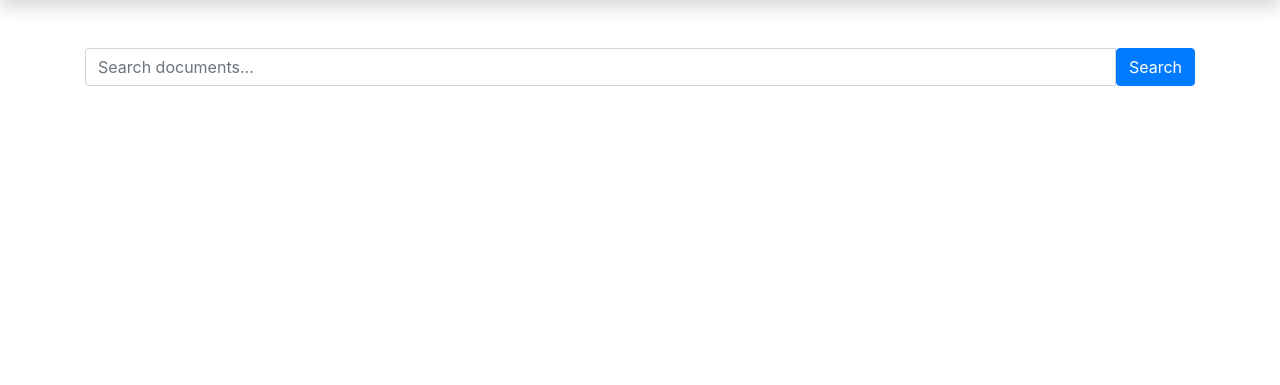
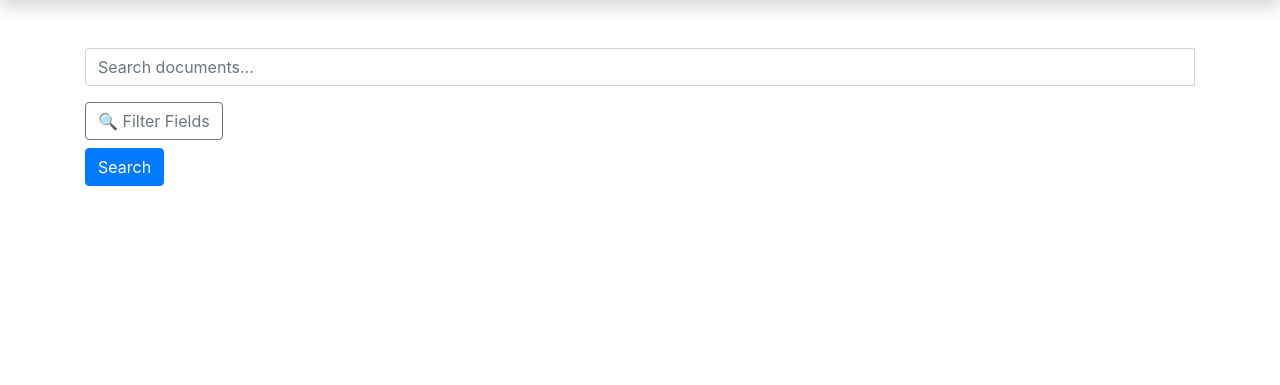
Before and after one commit to Mouhadjer20/SpeedyTextSearch, a Django app: page /search/ in a window 1280 px wide. Shown: the part 70-455 px from the top of the page. Run offline with Django 5.2, Linux system fonts and the light colour scheme; some libraries are stand-ins or nearby versions.

Commit message:
Add Filter Search Option

```diff
--- a/doctoral_search/search/views.py
+++ b/doctoral_search/search/views.py
@@ -4,7 +4,21 @@ from .search import lookup
 def search_view(request):
     query_params = request.GET
     query = query_params.get('q')
-    if query is not None :
-        documents =  lookup(query)
-        return render(request, template_name="search/search.html", context={'query': query, 'documents': documents})
-    return render(request, template_name="search/search.html", context={'query': '', 'documents': ''})
+    field_choose = query_params.getlist('fields')
+    fields = ['title', 'description', 'author', 'keywords', 'university', 'file_content']
+
+    if query:
+        documents = lookup(query, fields=field_choose)
+        return render(request, "search/search.html", {
+            'query': query,
+            'field_choose': field_choose,
+            'fields': fields,
+            'documents': documents
+        })
+
+    return render(request, "search/search.html", {
+        'query': '',
+        'field_choose': fields,
+        'fields': fields,
+        'documents': ''
+    })
--- a/doctoral_search/templates/base.html
+++ b/doctoral_search/templates/base.html
@@ -19,7 +19,7 @@
     <!-- Footer -->
     {% include "shared/footer.html" %}
 
-    <!-- Bootstrap JS (v4.5) -->
-    <script src="https://stackpath.bootstrapcdn.com/bootstrap/4.5.0/js/bootstrap.bundle.min.js"></script>
+    <!-- Bootstrap JS (v5.3.2) -->
+    <script src="https://cdn.jsdelivr.net/npm/bootstrap@5.3.2/dist/js/bootstrap.bundle.min.js" crossorigin="anonymous"></script>
 </body>
 </html>
--- a/doctoral_search/templates/search/search.html
+++ b/doctoral_search/templates/search/search.html
@@ -6,7 +6,33 @@
     <!-- Search Form -->
     <form method="GET" action="{% url 'search' %}" class="input-group mb-4">
         <input type="text" name="q" class="form-control" placeholder="Search documents..." value="{{ query|default:'' }}">
-        <button type="submit" class="btn btn-primary">Search</button>
+
+        <div class="w-100 mt-3">
+            <button class="btn btn-outline-secondary mb-2" type="button" data-bs-toggle="collapse" data-bs-target="#filterFields" aria-expanded="false" aria-controls="filterFields">
+                🔍 Filter Fields
+            </button>
+
+            <div class="collapse" id="filterFields">
+                <div class="card card-body shadow-sm border rounded">
+                    <p class="mb-2 fw-semibold">Search in:</p>
+                    <div class="row">
+                        {% for field in fields %}
+                            <div class="col-md-4 col-sm-6 mb-2">
+                                <div class="form-check">
+                                    <input class="form-check-input" type="checkbox" name="fields" value="{{ field }}"
+                                           id="field-{{ field }}" {% if field in field_choose %}checked{% endif %}>
+                                    <label class="form-check-label badge bg-light text-dark border px-3 py-2 w-100 text-start" style="cursor: pointer;" for="field-{{ field }}">
+                                        {{ field|capfirst }}
+                                    </label>
+                                </div>
+                            </div>
+                        {% endfor %}
+                    </div>
+                </div>
+            </div>
+        </div>
+
+        <button type="submit" class="btn btn-primary ms-3">Search</button>
     </form>
 
     <!-- Search Results -->
@@ -19,6 +45,7 @@
                     <div class="list-group-item mb-3 shadow-sm border rounded">
                         <h5 class="mb-2">{{ document.title }}</h5>
                         <p class="mb-1 text-muted">Author: {{ document.author }}</p>
+                        <p class="mb-1 text-muted">University: {{ document.university }}</p>
 
                         {% if document.description %}
                             <p class="mb-2">{{ document.description }}</p>
```
